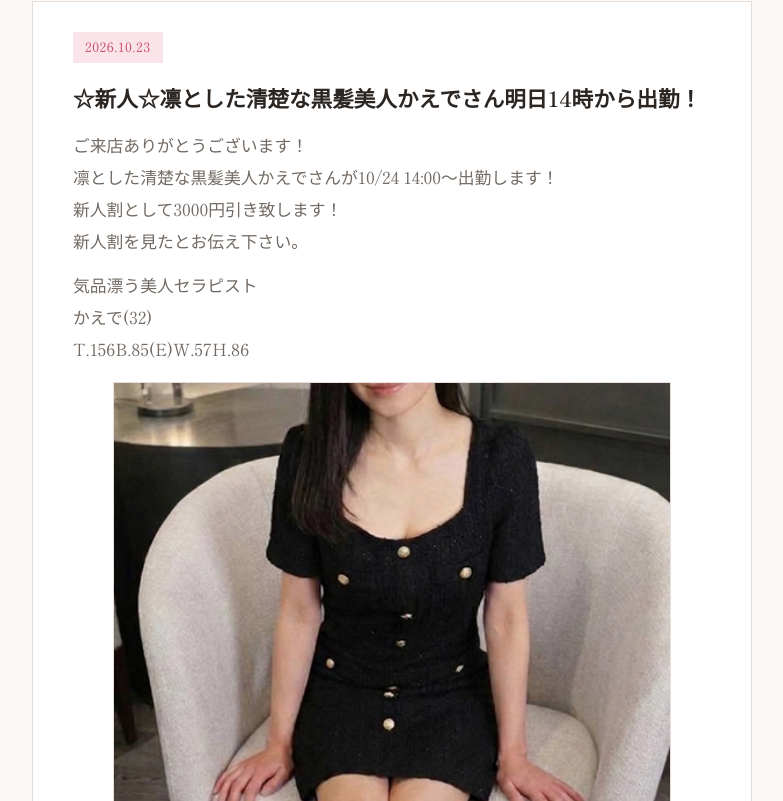
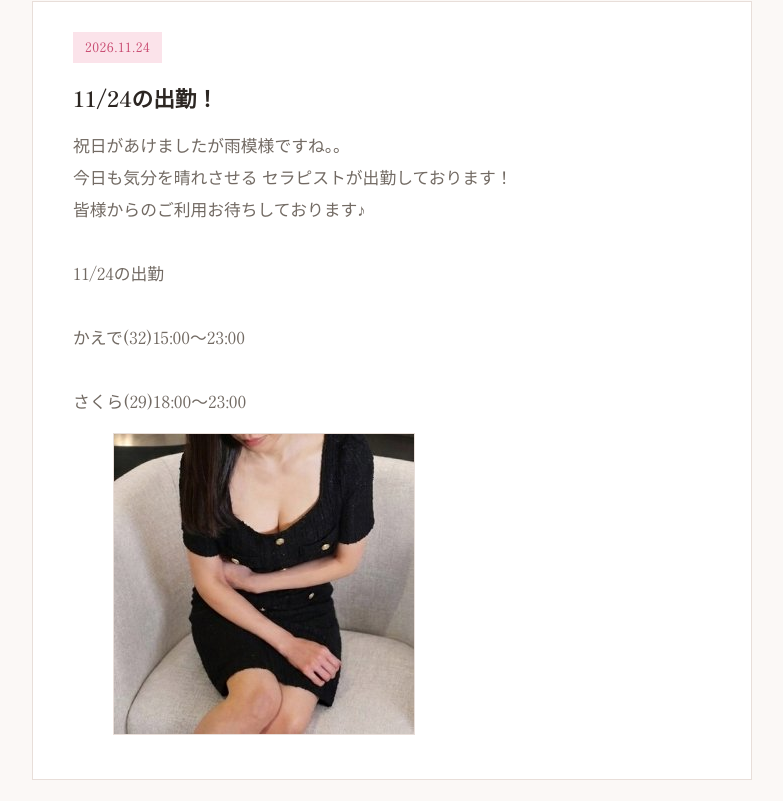
Before and after one commit to masatoshinagoya/KAREN, a plain HTML site: page index.html in a window 1280 px wide. Shown: the part 2497-3298 px from the top of the page, without its empty margins (248-1031 px from the left). Drawn offline with Linux system fonts and the light colour scheme.

Commit message:
新着情報 自動更新 2026-11-24 12:10
追加 2026-11-24 11/24の出勤！（ID 54933465）
画像 images/news/54933465.jpg
トップページ「11/24の出勤！」

```diff
--- a/index.html
+++ b/index.html
@@ -194,16 +194,10 @@
 
     <div class="news__list">
       <article class="news-item">
-        <time class="news-item__date" datetime="2026-10-23T15:06">2026.10.23</time>
-        <h3 class="news-item__title">☆新人☆凛とした清楚な黒髪美人かえでさん明日14時から出勤！</h3>
-        <p class="news-item__text">ご来店ありがとうございます！<br>
-          凛とした清楚な黒髪美人かえでさんが10/24 14:00〜出勤します！<br>
-          新人割として3000円引き致します！<br>
-          新人割を見たとお伝え下さい。</p>
-        <p class="news-item__text">気品漂う美人セラピスト<br>
-          <a href="therapist/06.html">かえで(32)</a><br>
-          T.156B.85(E)W.57H.86</p>
-        <figure class="news-item__img"><img src="images/news/kaede_debut.jpg" alt="新人セラピスト かえで" width="480" height="640" loading="lazy"></figure>
+        <time class="news-item__date" datetime="2026-11-24T11:12">2026.11.24</time>
+        <h3 class="news-item__title">11/24の出勤！</h3>
+        <p class="news-item__text">祝日があけましたが雨模様ですね。。<br>今日も気分を晴れさせる セラピストが出勤しております！<br>皆様からのご利用お待ちしております♪<br><br>11/24の出勤<br><br>かえで(32)15:00～23:00<br><br>さくら(29)18:00〜23:00</p>
+        <figure class="news-item__img news-item__img--original"><img src="images/news/54933465.jpg" alt="お知らせの画像" width="300" height="300" loading="lazy"></figure>
       </article>
     </div>
 
```
Also changed, not shown: news.html (+7 -0 lines), images/news/54933465.jpg (added).
